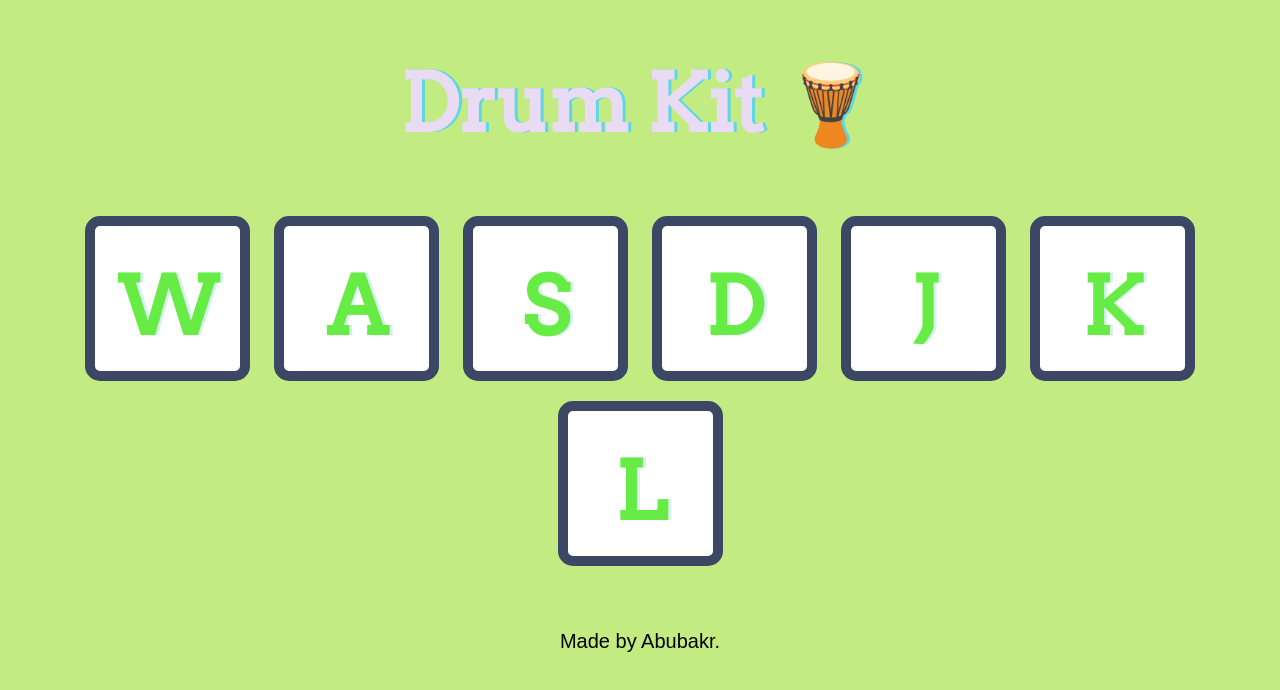
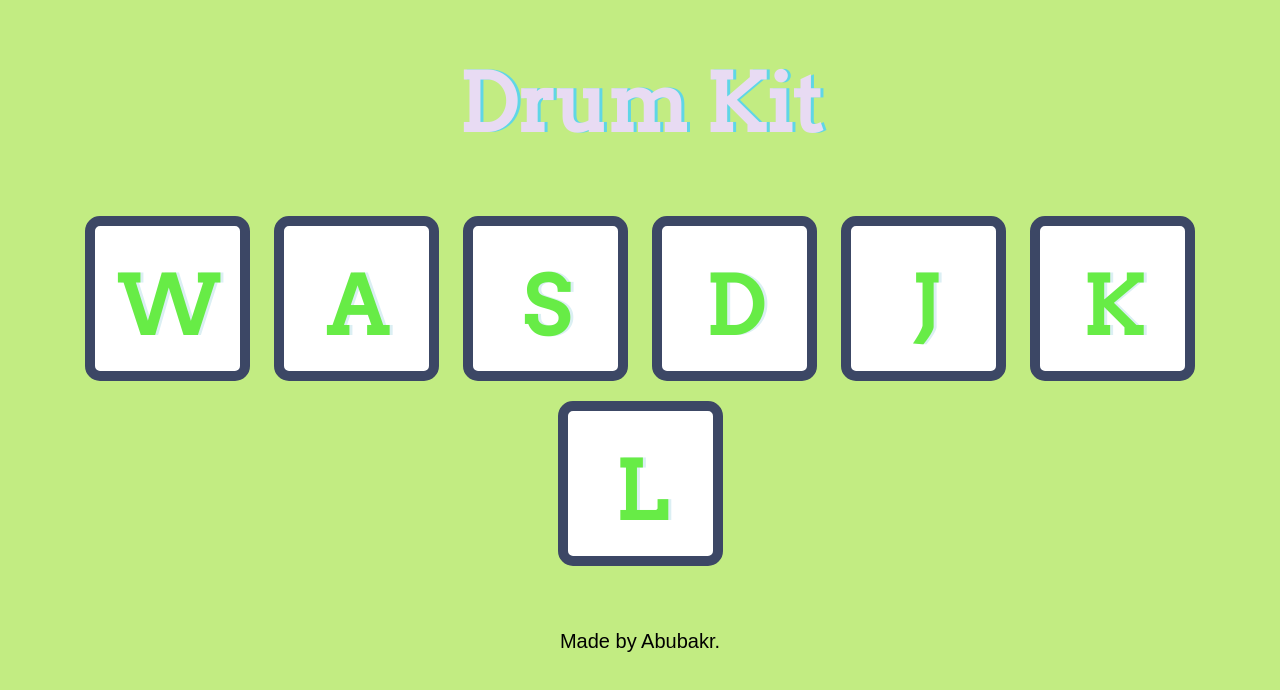
Before and after one commit to abubakr0821/Drum-Kit, a plain HTML site: page index.html in a window 1280 px wide. Drawn offline with Linux system fonts and the light colour scheme.

Commit message:
Update index.html

```diff
--- a/index.html
+++ b/index.html
@@ -10,7 +10,7 @@
 
 <body>
 
-  <h1 id="title">Drum Kit 🪘</h1>
+  <h1 id="title">Drum Kit </h1>
   <div class="set">
     <button class="w drum">W</button>
     <button class="a drum">A</button>
```
